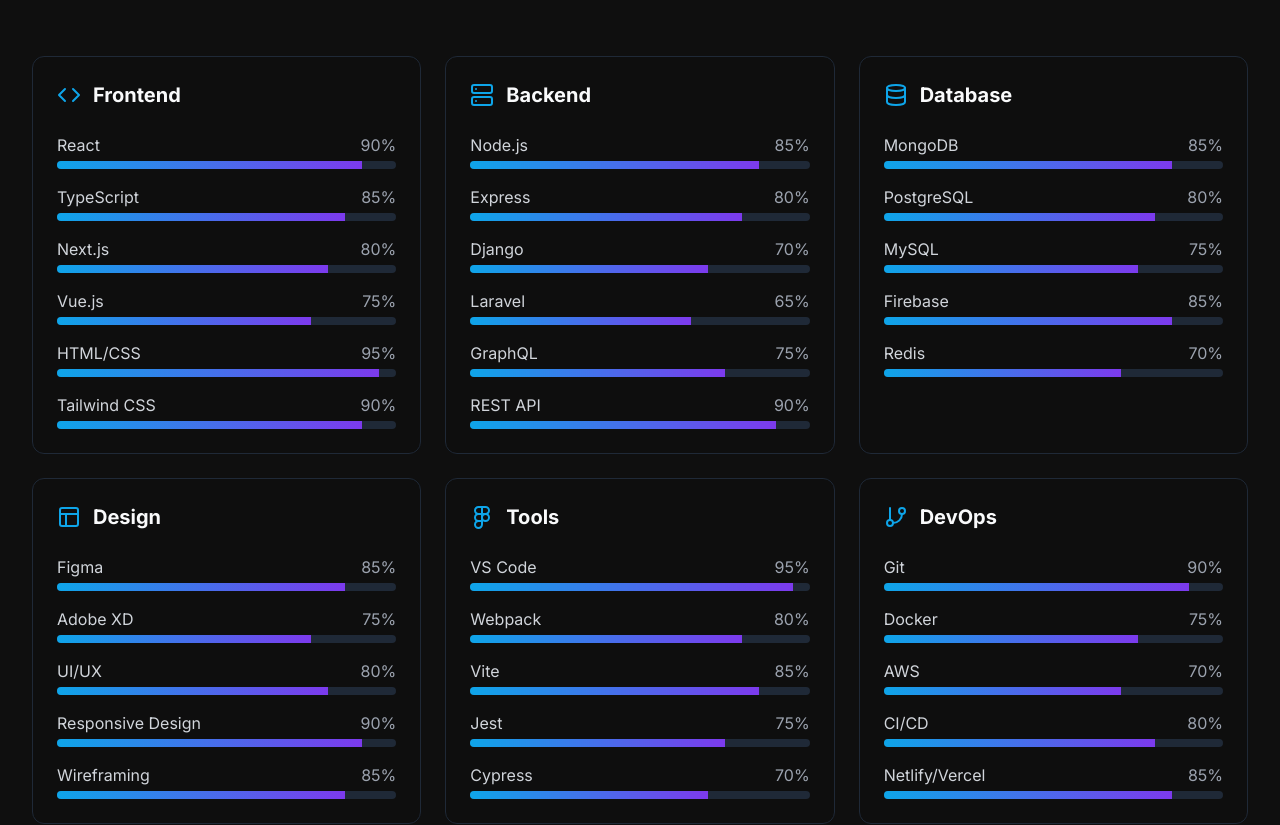
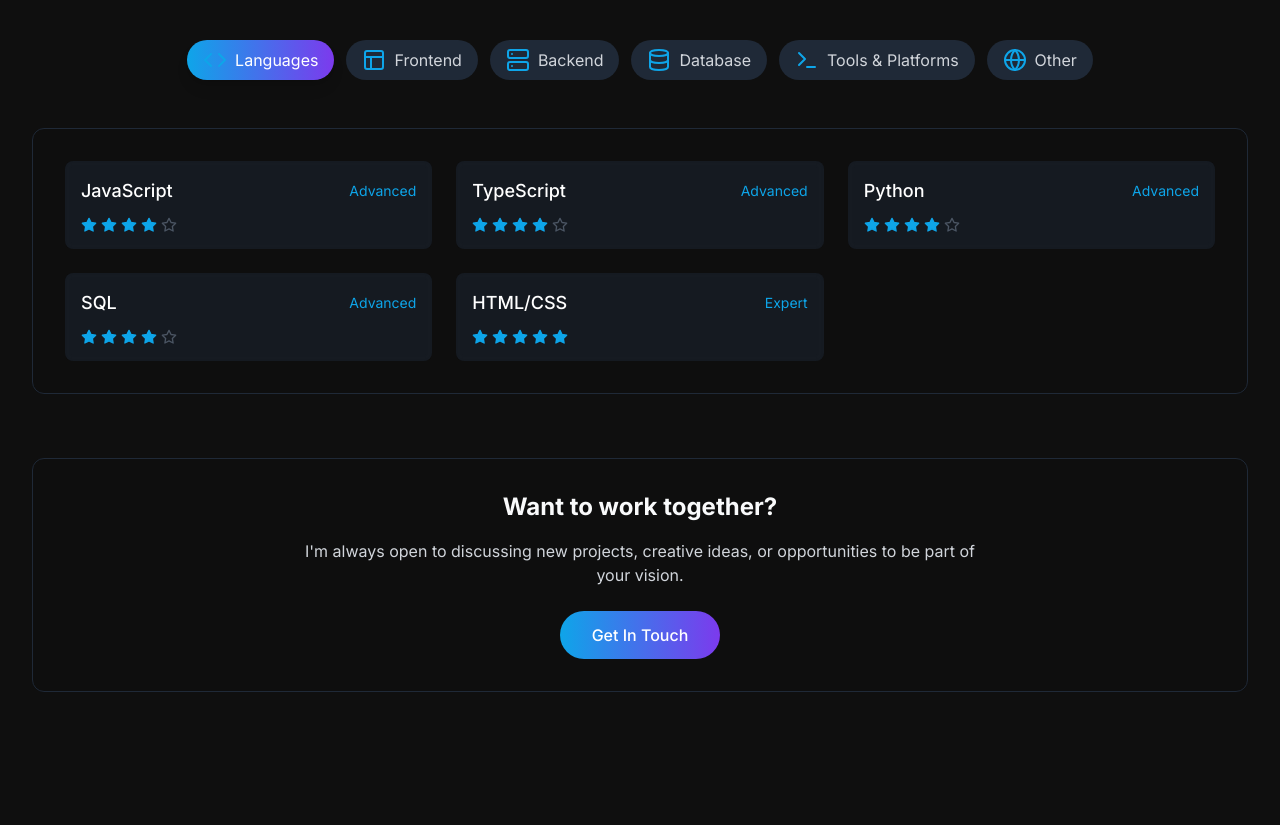
Before and after one commit to Ajithpmdwaraka/my-portfolio, a React (Vite) app: page / in a window 1280 px wide. Shown: the part 4960-5785 px from the top of the page. Built offline with nearby package versions, Linux system fonts and the light colour scheme.

Commit message:
Skillset updated

```diff
--- a/src/components/Skills.tsx
+++ b/src/components/Skills.tsx
@@ -1,80 +1,102 @@
-import React from 'react';
+import { useState } from 'react';
 import { motion } from 'framer-motion';
 import { useInView } from 'react-intersection-observer';
-import { Code, Server, Database, Layout, Figma, GitBranch } from 'lucide-react';
+import {
+  Code,
+  Server,
+  Database,
+  Layout,
+  Terminal,
+  Globe,
+  Star
+} from 'lucide-react';
 
 const skillCategories = [
   {
-    name: 'Frontend',
+    name: 'Languages',
     icon: <Code size={24} className="text-primary" />,
     skills: [
-      { name: 'React', level: 90 },
-      { name: 'TypeScript', level: 85 },
-      { name: 'Next.js', level: 80 },
-      { name: 'Vue.js', level: 75 },
-      { name: 'HTML/CSS', level: 95 },
-      { name: 'Tailwind CSS', level: 90 },
+      { name: 'JavaScript', level: 'Advanced' },
+      { name: 'TypeScript', level: 'Advanced' },
+      { name: 'Python', level: 'Advanced' },
+      { name: 'SQL', level: 'Advanced' },
+      { name: 'HTML/CSS', level: 'Expert' },
+    ],
+  },
+  {
+    name: 'Frontend',
+    icon: <Layout size={24} className="text-primary" />,
+    skills: [
+      { name: 'React.js', level: 'Advanced' },
+      { name: 'Next.js', level: 'Advanced' },
+      { name: 'Tailwind CSS', level: 'Advanced' },
+      { name: 'Ant Design', level: 'Proficient' },
+      { name: 'Framer Motion', level: 'Advanced' },
+      { name: 'Three.js', level: 'Proficient' },
+      { name: 'AOS', level: 'Proficient' },
     ],
   },
   {
     name: 'Backend',
     icon: <Server size={24} className="text-primary" />,
     skills: [
-      { name: 'Node.js', level: 85 },
-      { name: 'Express', level: 80 },
-      { name: 'Django', level: 70 },
-      { name: 'Laravel', level: 65 },
-      { name: 'GraphQL', level: 75 },
-      { name: 'REST API', level: 90 },
+      { name: 'Django', level: 'Advanced' },
+      { name: 'Django Rest Framework', level: 'Advanced' },
+      { name: 'FastAPI', level: 'Proficient' },
+      { name: 'REST APIs', level: 'Advanced' },
+      { name: 'JWT', level: 'Advanced' },
+      { name: 'ORM', level: 'Advanced' },
+      { name: 'Redis', level: 'Proficient' },
+      { name: 'Swagger', level: 'Proficient' },
     ],
   },
   {
     name: 'Database',
     icon: <Database size={24} className="text-primary" />,
     skills: [
-      { name: 'MongoDB', level: 85 },
-      { name: 'PostgreSQL', level: 80 },
-      { name: 'MySQL', level: 75 },
-      { name: 'Firebase', level: 85 },
-      { name: 'Redis', level: 70 },
+      { name: 'PostgreSQL', level: 'Advanced' },
+      { name: 'MongoDB', level: 'Advanced' },
+      { name: 'MySQL', level: 'Advanced' },
     ],
   },
   {
-    name: 'Design',
-    icon: <Layout size={24} className="text-primary" />,
+    name: 'Tools & Platforms',
+    icon: <Terminal size={24} className="text-primary" />,
     skills: [
-      { name: 'Figma', level: 85 },
-      { name: 'Adobe XD', level: 75 },
-      { name: 'UI/UX', level: 80 },
-      { name: 'Responsive Design', level: 90 },
-      { name: 'Wireframing', level: 85 },
+      { name: 'Git/GitHub', level: 'Advanced' },
+      { name: 'Docker', level: 'Advanced' },
+      { name: 'AWS', level: 'Proficient' },
+      { name: 'CI/CD', level: 'Proficient' },
+      { name: 'Postman', level: 'Advanced' },
+      { name: 'Vercel', level: 'Advanced' },
+      { name: 'Netlify', level: 'Advanced' },
+      { name: 'NPM/Yarn', level: 'Advanced' },
+      { name: 'Poetry', level: 'Proficient' },
     ],
   },
   {
-    name: 'Tools',
-    icon: <Figma size={24} className="text-primary" />,
+    name: 'Other',
+    icon: <Globe size={24} className="text-primary" />,
     skills: [
-      { name: 'VS Code', level: 95 },
-      { name: 'Webpack', level: 80 },
-      { name: 'Vite', level: 85 },
-      { name: 'Jest', level: 75 },
-      { name: 'Cypress', level: 70 },
-    ],
-  },
-  {
-    name: 'DevOps',
-    icon: <GitBranch size={24} className="text-primary" />,
-    skills: [
-      { name: 'Git', level: 90 },
-      { name: 'Docker', level: 75 },
-      { name: 'AWS', level: 70 },
-      { name: 'CI/CD', level: 80 },
-      { name: 'Netlify/Vercel', level: 85 },
+      { name: 'AI/ML', level: 'Proficient' },
+      { name: 'Agile & Scrum', level: 'Advanced' },
+      { name: 'Jira', level: 'Proficient' },
+      { name: 'Responsive Design', level: 'Advanced' },
     ],
   },
 ];
 
-const Skills: React.FC = () => {
+// Mapping for skill level to number of filled stars
+const levelToStars: Record<string, number> = {
+  'Expert': 5,
+  'Advanced': 4,
+  'Proficient': 3,
+  'Intermediate': 2,
+  'Beginner': 1
+};
+
+const Skills = () => {
+  const [activeCategory, setActiveCategory] = useState(0);
   const [ref, inView] = useInView({
     triggerOnce: true,
     threshold: 0.1,
@@ -108,44 +130,67 @@
           Skills & Expertise
         </motion.h2>
 
+        {/* Category Tabs */}
         <motion.div
-          className="grid grid-cols-1 md:grid-cols-2 lg:grid-cols-3 gap-6 mt-16"
+          className="flex flex-wrap justify-center gap-3 mt-12"
+          initial={{ opacity: 0, y: 20 }}
+          animate={inView ? { opacity: 1, y: 0 } : { opacity: 0, y: 20 }}
+          transition={{ duration: 0.5, delay: 0.2 }}
+        >
+          {skillCategories.map((category, index) => (
+            <motion.button
+              key={index}
+              className={`px-4 py-2 rounded-full flex items-center gap-2 transition-all duration-300 ${
+                activeCategory === index
+                  ? 'bg-gradient-to-r from-primary to-secondary text-white shadow-lg'
+                  : 'bg-gray-800 text-gray-300 hover:bg-gray-700'
+              }`}
+              onClick={() => setActiveCategory(index)}
+              whileHover={{ scale: 1.05 }}
+              whileTap={{ scale: 0.95 }}
+            >
+              <span className="hidden sm:block">{category.icon}</span>
+              <span>{category.name}</span>
+            </motion.button>
+          ))}
+        </motion.div>
+
+        {/* Skills Display */}
+        <motion.div
+          className="mt-12 glass-card p-8"
           variants={containerVariants}
           initial="hidden"
           animate={inView ? "visible" : "hidden"}
         >
-          {skillCategories.map((category, index) => (
+          <motion.div className="grid grid-cols-1 md:grid-cols-2 lg:grid-cols-3 gap-6">
+            {skillCategories[activeCategory].skills.map((skill, i) => (
               <motion.div
-              key={index}
-              className="glass-card p-6 hover:neon-border transition-all duration-300"
+                key={i}
+                className="flex flex-col p-4 rounded-lg bg-gray-800/50 hover:bg-gray-700/50 backdrop-blur-sm transition-all duration-300 hover:shadow-md hover:shadow-primary/20"
                 variants={itemVariants}
                 transition={{ duration: 0.5 }}
+                whileHover={{ scale: 1.03 }}
               >
-              <div className="flex items-center gap-3 mb-6">
-                {category.icon}
-                <h3 className="text-xl font-bold">{category.name}</h3>
+                <div className="flex justify-between items-center mb-2">
+                  <span className="font-medium text-lg text-white">{skill.name}</span>
+                  <span className="text-sm text-primary">{skill.level}</span>
                 </div>
-
-              <div className="space-y-4">
-                {category.skills.map((skill, i) => (
-                  <div key={i}>
-                    <div className="flex justify-between mb-1">
-                      <span className="text-gray-300">{skill.name}</span>
-                      <span className="text-gray-400">{skill.level}%</span>
-                    </div>
-                    <div className="h-2 bg-gray-800 rounded-full overflow-hidden">
-                      <motion.div
-                        className="h-full bg-gradient-to-r from-primary to-secondary"
-                        initial={{ width: 0 }}
-                        animate={inView ? { width: `${skill.level}%` } : { width: 0 }}
-                        transition={{ duration: 1, delay: 0.2 + (i * 0.1) }}
-                      ></motion.div>
-                    </div>
-                  </div>
+                <div className="flex mt-1">
+                  {[...Array(5)].map((_, starIndex) => (
+                    <Star
+                      key={starIndex}
+                      size={16}
+                      className={`${
+                        starIndex < levelToStars[skill.level]
+                          ? 'text-primary fill-primary'
+                          : 'text-gray-600'
+                      } mr-1`}
+                    />
                   ))}
                 </div>
               </motion.div>
             ))}
+          </motion.div>
         </motion.div>
 
         <motion.div
```
Lines whose indentation alone changed are shown as unchanged.
